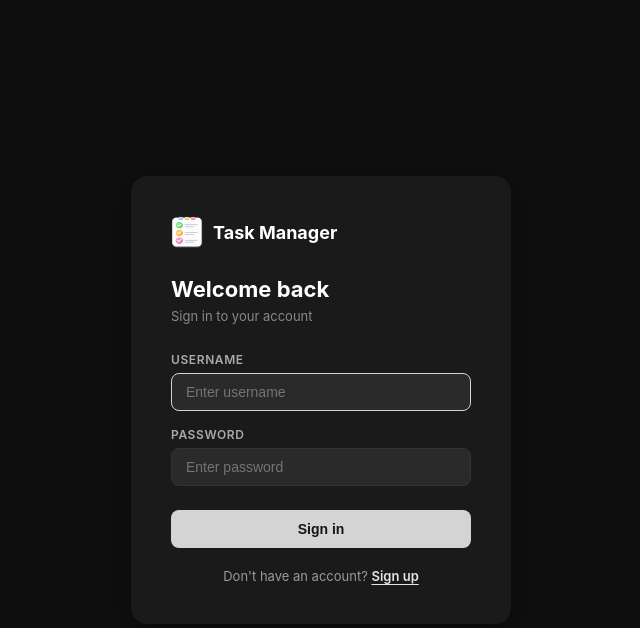
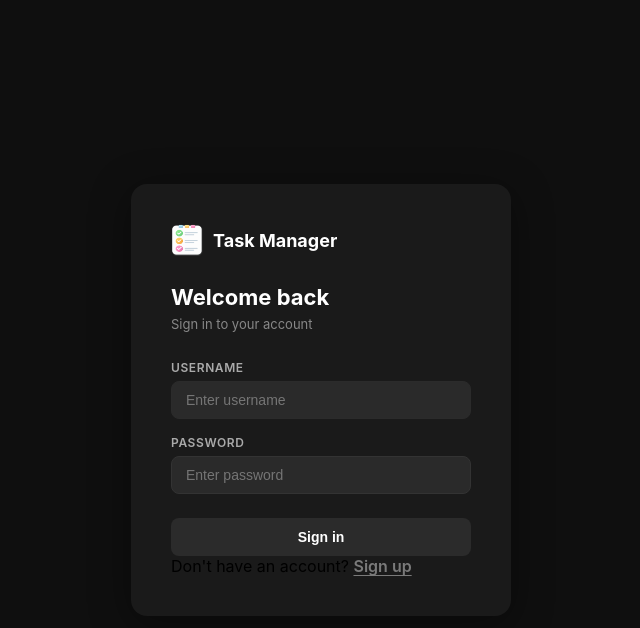
Before and after one commit to adsetsuko0/task_manager, a Django app: page /login/ in a window 1280 px wide. Shown: the top 628 px of the page, without its empty margins (319-959 px from the left). Run offline with Django 5.2, Linux system fonts and the light colour scheme.

Commit message:
style: dark theme for login page

```diff
--- a/tasks/templates/tasks/login.html
+++ b/tasks/templates/tasks/login.html
@@ -71,13 +71,13 @@
             transition: border-color 0.2s;
         }
         .auth-field input:focus {
-            border-color: #d4d4d4;
+            border-color: #2b2b2b;
         }
         .auth-btn {
             width: 100%;
             padding: 11px;
-            background: #d4d4d4;
-            color: #161616;
+            background: #2b2b2b;
+            color: #fff;
             border: none;
             border-radius: 8px;
             font-size: 14px;
@@ -86,7 +86,7 @@
             margin-top: 8px;
             transition: background 0.2s;
         }
-        .auth-btn:hover { background: #ffffff; }
+        .auth-btn:hover { background: #000000; }
         .auth-error {
             background: rgba(224,49,49,0.15);
             border: 1px solid rgba(224,49,49,0.3);
@@ -96,19 +96,13 @@
             font-size: 13px;
             margin-bottom: 16px;
         }
-        .auth-footer {
-            text-align: center;
-            margin-top: 20px;
-            font-size: 13px;
-            color: #9a9a9a;
-        }
         .auth-footer a {
-            color: #e4e4e4;
+            color: #7a7a7a;
             text-decoration: underline;
             text-underline-offset: 3px;
             font-weight: 600;
         }
-        .auth-footer a:hover { color: #ffffff; }
+        .auth-footer a:hover { color: #4a4a4a; }
     </style>
 </head>
 <body>
```
